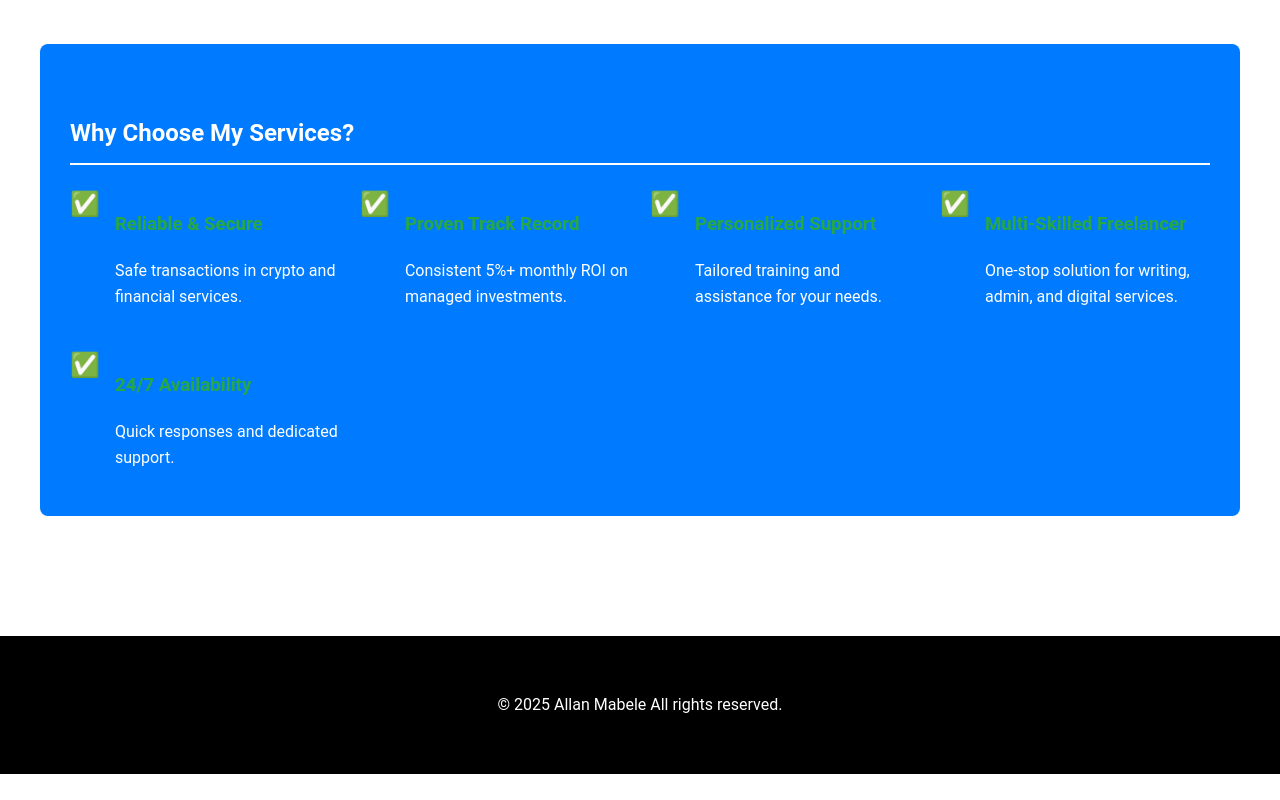
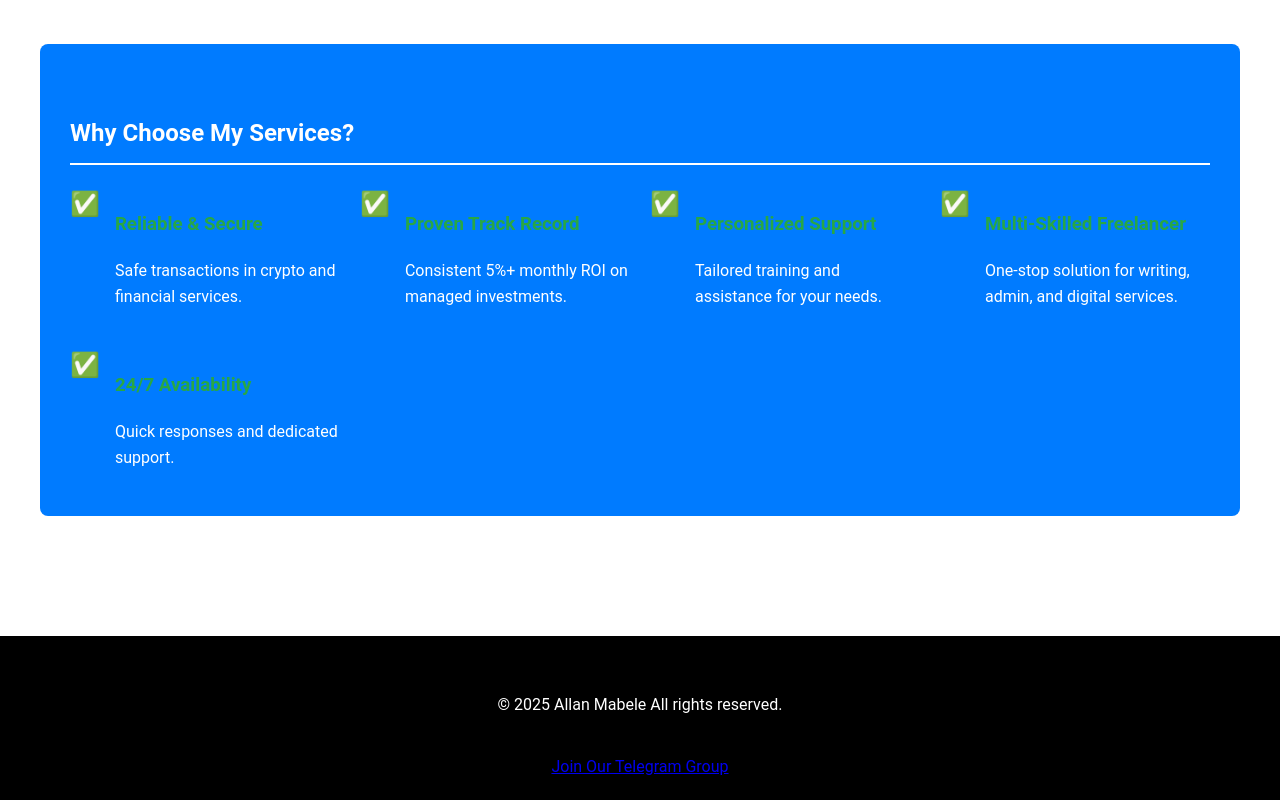
Before and after one commit to AllanMabele/amn, a plain HTML site: page services.html in a window 1280 px wide. Shown: the part 3193-3993 px from the top of the page. Before the commit the page ends 3967 px from the top, so only its background shows below. Drawn offline with Linux system fonts and the light colour scheme.

Commit message:
Update services.html

```diff
--- a/services.html
+++ b/services.html
@@ -181,6 +181,12 @@
         <div class="container">
             <p>&copy; 2025 Allan Mabele All rights reserved.</p>
         </div>
+        <div class="telegram-btn-container">
+  <a href="https://t.me/PropTraderSignals" class="telegram-join-btn" target="_blank">
+    <i class="telegram-icon"></i>
+    Join Our Telegram Group
+  </a>
+</div>
     </footer>
 </body>
 </html>
```
